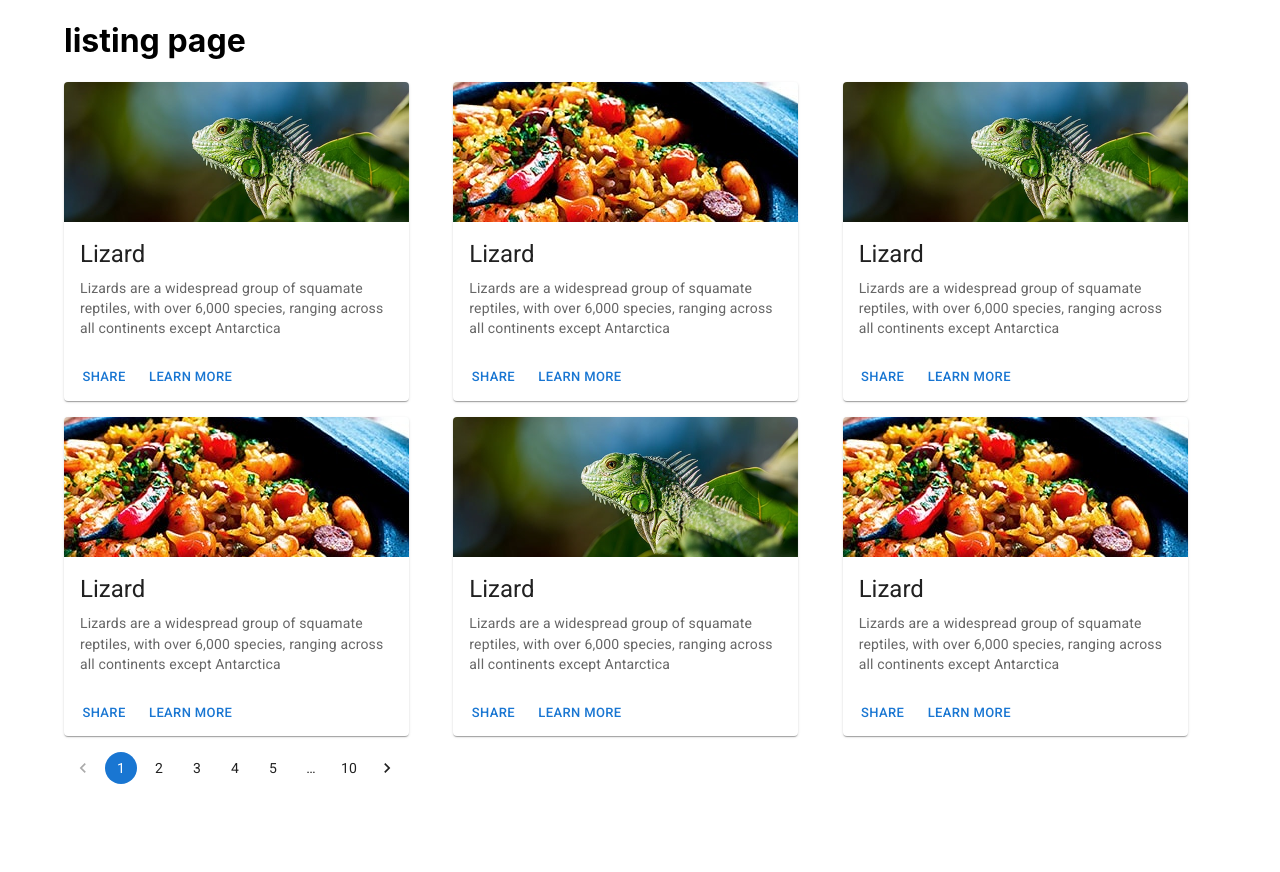
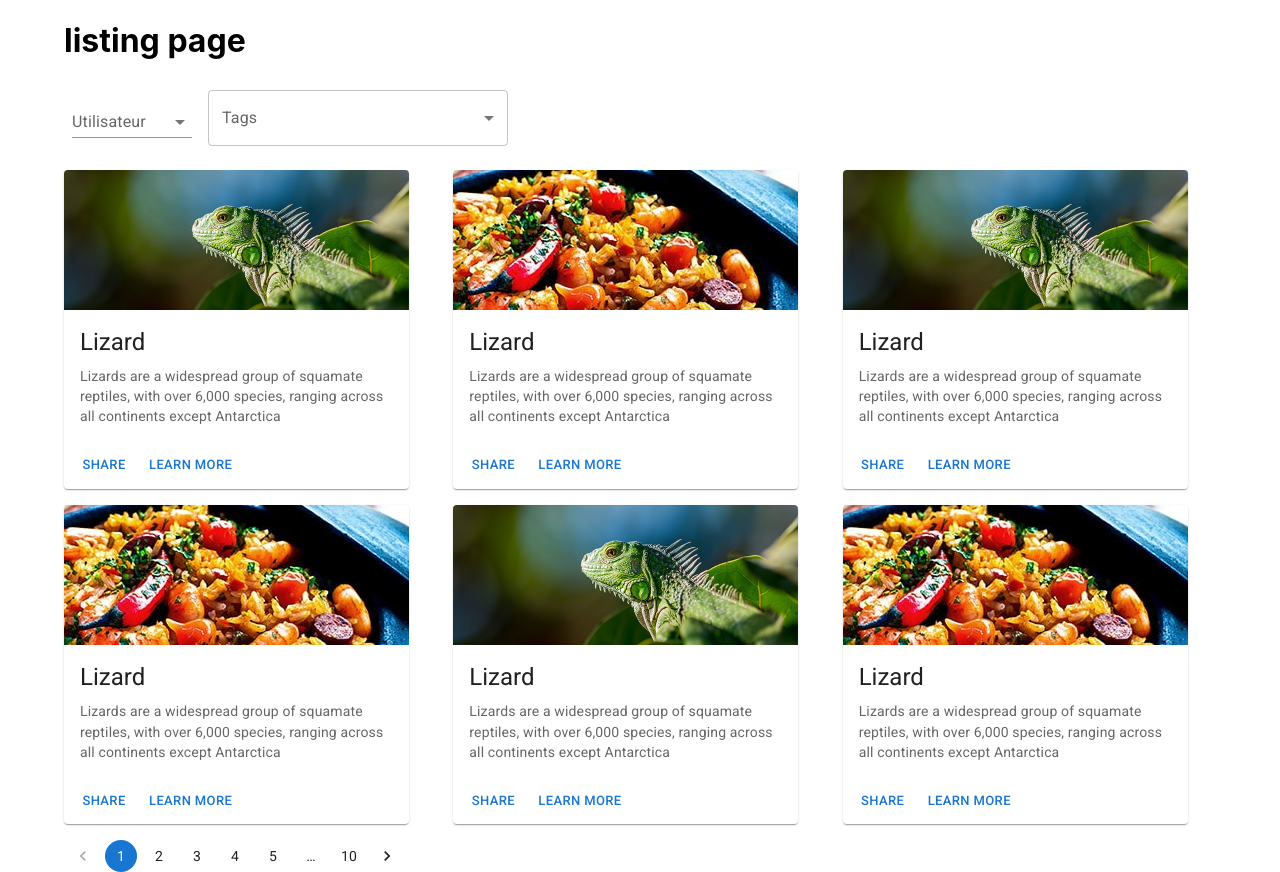
Before and after one commit to TunisiaDisplay/WeVioo_react, a React (Create React App) app: page / in a window 1280 px wide. Before the commit the page ends 800 px from the top, so only its background shows below. Built offline with nearby package versions, Linux system fonts and the light colour scheme.

Commit message:
add static user & tags filter

```diff
--- /dev/null
+++ b/src/components/MultipleSelect.js
@@ -0,0 +1,63 @@
+import * as React from 'react';
+import OutlinedInput from '@mui/material/OutlinedInput';
+import InputLabel from '@mui/material/InputLabel';
+import MenuItem from '@mui/material/MenuItem';
+import FormControl from '@mui/material/FormControl';
+import Select from '@mui/material/Select';
+
+const ITEM_HEIGHT = 48;
+const ITEM_PADDING_TOP = 8;
+const MenuProps = {
+  PaperProps: {
+    style: {
+      maxHeight: ITEM_HEIGHT * 4.5 + ITEM_PADDING_TOP,
+      width: 250,
+    },
+  },
+};
+
+const tags = [
+  'animal',
+  'dog',
+  'snow',
+  'mountain'
+];
+
+
+export default function MultipleSelect(props) {
+  const [tagList, setTagList] = React.useState([]);
+
+  const handleChange = (event) => {
+    const {
+      target: { value },
+    } = event;
+    setTagList(
+      // On autofill we get a stringified value.
+      typeof value === 'string' ? value.split(',') : value,
+    );
+  };
+
+  return (
+      <FormControl sx={{ m: 1, width: 300 }}>
+        <InputLabel id="demo-multiple-name-label">{props.name || "Select Name"}</InputLabel>
+        <Select
+          labelId="demo-multiple-name-label"
+          id="demo-multiple-name"
+          multiple
+          value={tagList}
+          onChange={handleChange}
+          input={<OutlinedInput label="Name" />}
+          MenuProps={MenuProps}
+        >
+          {tags.map((tag) => (
+            <MenuItem
+              key={tag}
+              value={tag}
+            >
+              {tag}
+            </MenuItem>
+          ))}
+        </Select>
+      </FormControl>
+  );
+}
--- /dev/null
+++ b/src/components/SimpleSelect.js
@@ -0,0 +1,56 @@
+import * as React from 'react';
+import InputLabel from '@mui/material/InputLabel';
+import MenuItem from '@mui/material/MenuItem';
+import FormControl from '@mui/material/FormControl';
+import Select from '@mui/material/Select';
+
+const menu_items = [
+    {
+        "id": "60d0fe4f5311236168a10a0b",
+        "firstName": "Margarita",
+        "lastName": "Vicente"
+    },
+    {
+        "id": "60d0fe4f5311236168a109ed",
+        "firstName": "Kayla",
+        "lastName": "Bredesen"
+    },
+    {
+        "id": "60d0fe4f5311236168a109d5",
+        "firstName": "Sibylle",
+        "lastName": "Leibold"
+    }
+];
+
+export default function SimpleSelect(props) {
+    const [age, setAge] = React.useState('');
+
+    const handleChange = (event) => {
+        setAge(event.target.value);
+    };
+
+    return (
+        <FormControl variant="standard" sx={{ m: 1, minWidth: 120 }}>
+            <InputLabel id="demo-simple-select-standard-label">{props.name || "select name"}</InputLabel>
+            <Select
+                labelId="demo-simple-select-standard-label"
+                id="demo-simple-select-standard"
+                value={age}
+                onChange={handleChange}
+                label="Age"
+            >
+                <MenuItem value="">
+                    <em>None</em>
+                </MenuItem>
+                {
+                    menu_items.map(m_item => {
+                        return(
+                            <MenuItem value={m_item.id}>{m_item.firstName + m_item.lastName}</MenuItem>
+                        );
+                    })
+                }
+            </Select>
+        </FormControl>
+
+    );
+}
--- a/src/pages/Listing.js
+++ b/src/pages/Listing.js
@@ -3,10 +3,14 @@ import { Container } from "@mui/system";
 import Grid from '@mui/material/Grid';
 import Pagination from '@mui/material/Pagination';
 
+
 import PostCard from "../components/PostCard";
+import MultipleSelect from "../components/MultipleSelect";
+import SimpleSelect from "../components/SimpleSelect";
 
 
 const Listing = () => {
+
 
     return (
         <Container maxWidth="lg">
@@ -14,6 +18,16 @@ const Listing = () => {
                 listing page
             </h1>
             <Grid container spacing={2}>
+                <Grid item xs={12}>
+                    <SimpleSelect
+                        name="Utilisateur"
+                    />
+
+                    <MultipleSelect
+                        name="Tags"
+                    />
+                </Grid>
+
                 <Grid item xs={8} md={5} lg={4}>
                     <PostCard />
                 </Grid>
```
